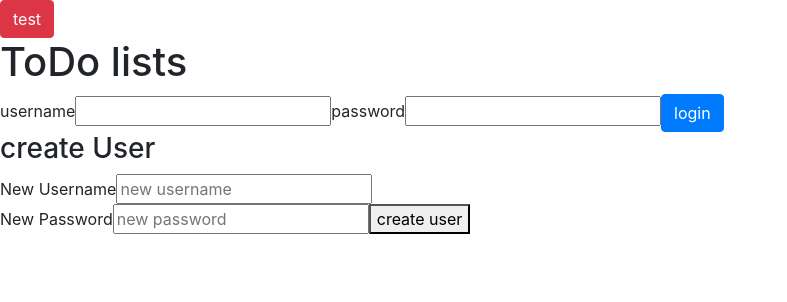
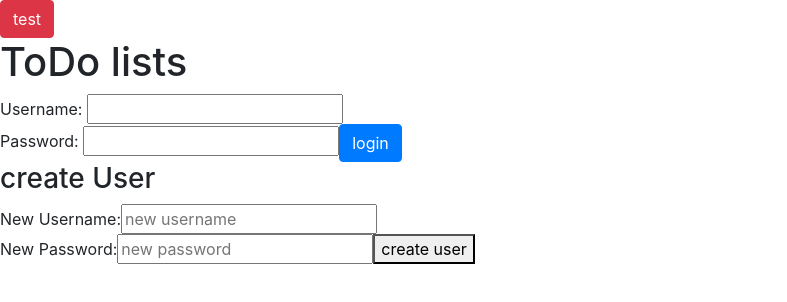
Before and after one commit to BenM96/todoFull, a React (Create React App) app in the folder todoReact/: page / in a window 1280 px wide. Shown: the top 302 px of the page, without its empty margins (0-787 px from the left). Built offline with nearby package versions, Linux system fonts and the light colour scheme; no server answers.

Commit message:
removed unused lines from react

```diff
--- a/todoReact/src/App.js
+++ b/todoReact/src/App.js
@@ -10,7 +10,6 @@ import SendRequest from './SendRequest.js';
 import ModeNav from './ModeNav.js';
 import FriendRequests from './FriendRequests.js';
 import Button from 'react-bootstrap/Button';
-import { SSL_OP_EPHEMERAL_RSA } from 'constants';
 
 class App extends Component{
 
@@ -79,7 +78,24 @@ class App extends Component{
 
 }
 
+setMode=(mode)=>{
+  this.setState({
+    mode:mode
+  })
+  if(mode==="my lists"){
+    this.setState({
+      currentList:this.state.listNames[0]
+    })
+    this.loadItems(this.state.listNames[0]);
+  }
 
+  if(mode=="friend's lists"){
+    this.setState({
+      currentListItems:[]
+    })
+  }
+
+}
 
 
 test=()=>{
@@ -269,12 +285,7 @@ loadMyFriendRequests=()=>{
     request.send();
 }
 
-setMode=(mode)=>{
-  this.setState({
-    mode:mode
-  })
 
-}
 
 
 }
--- a/todoReact/src/CreateUser.js
+++ b/todoReact/src/CreateUser.js
@@ -11,9 +11,9 @@ class CreateUser extends Component{
         return(
             <form>
                 <h3>create User</h3>
-                New Username
+                New Username:
                 <input type='text' onChange={this.updateNewUsernameText} placeholder='new username'/><br/>
-                New Password
+                New Password:
                 <input type='password' onChange={this.updateNewPasswordText} placeholder='new password'/>
                 <button type='button' onClick={this.addUser}>create user</button>
             </form>
--- a/todoReact/src/FriendLists.js
+++ b/todoReact/src/FriendLists.js
@@ -8,7 +8,6 @@ class FriendLists extends Component{
     }
 
     render(){
-        let loggedIn=(this.state.userID!==0);
         return(
             <div>
                 <SelectList  listNames={this.props.upState.myFriends.map(friend => friend.username)} changeListFunction={this.changeCurrentFriend} username={this.props.upState.username}/>
--- a/todoReact/src/Login.js
+++ b/todoReact/src/Login.js
@@ -11,8 +11,8 @@ class Login extends Component {
       render() {
         return (
             <nav id="login">
-      username<input type="text" onChange={this.updateUsernameText}/>
-      password<input type="password" onChange={this.updatePasswordText}/>
+      Username: <input type="text" onChange={this.updateUsernameText}/><br/>
+      Password: <input type="password" onChange={this.updatePasswordText}/>
       <Button type="button" varient="danger" onClick={this.login}>login</Button><br/>
       </nav>
         );
```
Also changed, not shown: 1 other file (tests, documents, lock files or other folders).
